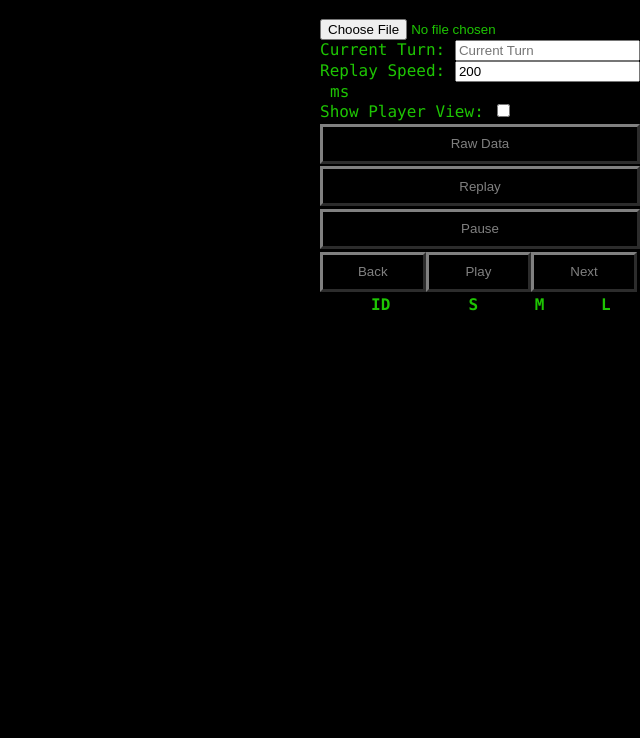
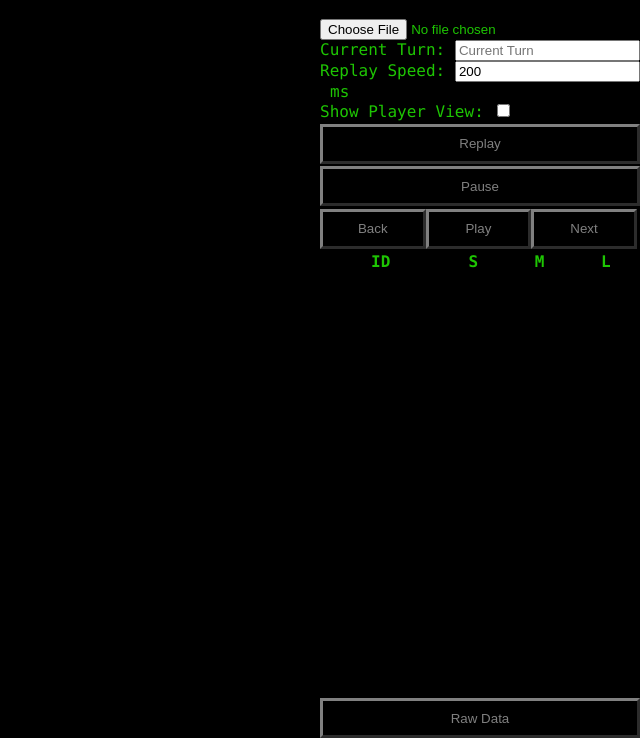
Before and after one commit to ChristianNorbertBraun/bots_replay, a plain HTML site: page index.html in a window 1280 px wide. Shown: the part 62-800 px from the top of the page, without its empty margins (640-1280 px from the left). Drawn offline with Linux system fonts and the light colour scheme.

Commit message:
Place raw data button on bottom

```diff
--- a/main.css
+++ b/main.css
@@ -19,6 +19,7 @@ canvas {
     height: 100%;
     float: right;
     background: black;
+    position: relative;
 }
 
 .hidden {
@@ -58,3 +59,9 @@ table td
     color: gray;
     border-color: gray;
 }
+
+#raw-button {
+    position: absolute;
+    right: 0;
+    bottom: 0;
+}
```
